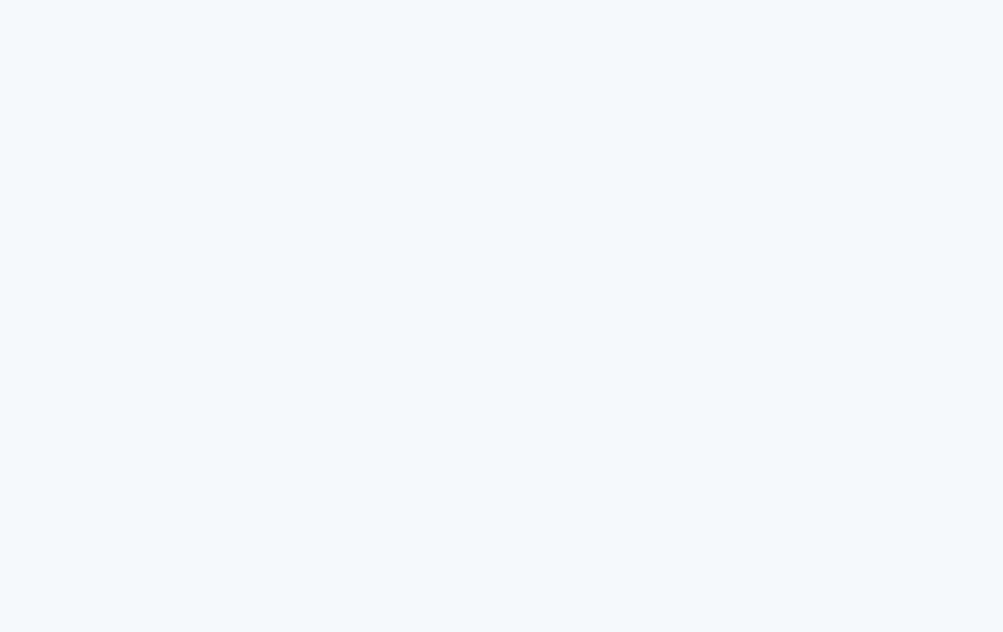
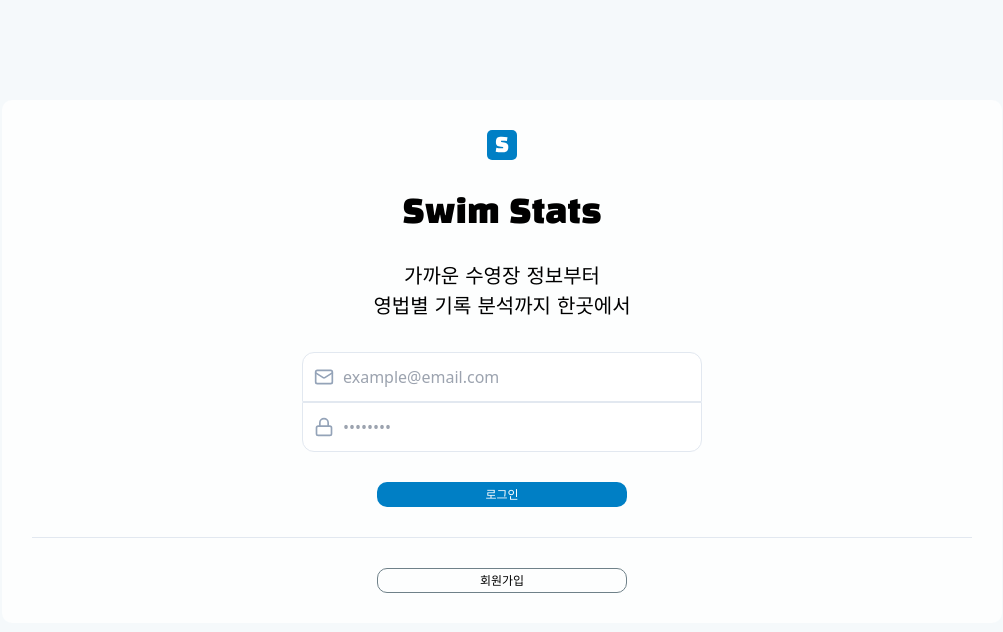
Before and after one commit to alswn1/swim-stats, a React (Vite) app: page /login in a window 1280 px wide. Before the commit this address had no page. Shown: the top 632 px of the page, without its empty margins (138-1141 px from the left). Built offline with nearby package versions, Linux system fonts and the light colour scheme; no server answers.

Commit message:
feat: 로그인, 로그아웃 구현
- supabase 연동
- 로그인, 로그아웃 구현

```diff
--- a/package.json
+++ b/package.json
@@ -10,6 +10,7 @@
     "preview": "vite preview"
   },
   "dependencies": {
+    "@supabase/supabase-js": "^2.97.0",
     "@types/jest": "^30.0.0",
     "lucide-react": "^0.575.0",
     "react": "^19.2.0",
--- a/src/App.tsx
+++ b/src/App.tsx
@@ -1,19 +1,60 @@
 import './App.css'
-import { Routes, Route } from 'react-router-dom'
+import { Routes, Route, Navigate } from 'react-router-dom'
+import { useEffect, useState } from 'react'
 import { PATHS } from './constants/paths'
+import { supabase } from './lib/supabase'
 import Home from './pages/Home'
 import Log from './pages/Log'
 import Map from './pages/Map'
 import Mypage from './pages/Mypage'
+import Login from './pages/auth/Login'
 
 function App() {
+  // 로그인 상태: null(확인중) -> false(로그아웃) -> true(로그인됨)
+  const [isLoggedIn, setIsLoggedIn] = useState<boolean | null>(null)
+
+  useEffect(() => {
+    // 처음 웹 로드될 때 이미 로그인된 사용자가 있는지 확인
+    supabase.auth.getSession().then(({ data }) => {
+      // session 있으면 true, 없으면 false
+      setIsLoggedIn(!!data.session)
+    })
+
+    // 로그인, 로그아웃 시 자동 감지 리스너
+    // 다른 탭에서도 실시간으로 반영
+    const { data: authListener } = supabase.auth.onAuthStateChange((event, session) => {
+      setIsLoggedIn(!!session)
+    })
+
+    // 컴포넌트 제거될 때 리스너 정리
+    return () => {
+      authListener?.subscription?.unsubscribe()
+    }
+  }, [])  // 웹 실행될 때 딱 한 번 실행
+
+  if (isLoggedIn === null) {
+    return <div>로딩 중...</div>
+  }
+
   return (
     <>
       <Routes>
-        <Route path={PATHS.HOME} element={<Home />} />
-        <Route path={PATHS.LOG} element={<Log />} />
-        <Route path={PATHS.MAP} element={<Map />} />
-        <Route path={PATHS.MYPAGE} element={<Mypage />} />
+        {isLoggedIn ? (
+          // 로그인 됨
+          <>
+            <Route path={PATHS.HOME} element={<Home />} />
+            <Route path={PATHS.LOG} element={<Log />} />
+            <Route path={PATHS.MAP} element={<Map />} />
+            <Route path={PATHS.MYPAGE} element={<Mypage />} />
+            <Route path='*' element={<Navigate to={PATHS.HOME} />} />
+          </>
+        ) : (
+          // 로그아웃 됨
+          <>
+            <Route path={PATHS.LOGIN} element={<Login />} />
+            <Route path='*' element={<Navigate to={PATHS.LOGIN} />} />
+          </>
+        )}
       </Routes>
     </>
   )
--- a/src/components/Button.css
+++ b/src/components/Button.css
@@ -5,3 +5,22 @@
   border-radius: 10px;
   color: white;
 }
+
+.Button_REGISTER {
+  width: 250px;
+  height: 25px;
+  border: 1px solid #6F8189;
+  border-radius: 10px;
+  font-size: 12px;
+}
+
+.Button_LOGIN {
+  width: 250px;
+  height: 25px;
+  font-size: 12px;
+  background-color: #007FC5;
+  color: white;
+  border-radius: 10px;
+  text-align: center;
+  margin: 0 auto;
+}
--- a/src/components/Button.tsx
+++ b/src/components/Button.tsx
@@ -2,13 +2,15 @@ import './Button.css'
 
 interface ButtonProps {
   text: string,
+  font: string,
   type: string,
+  loading: boolean,
   onClick: () => void,
 }
 
-const Button = ({ text, type, onClick }: ButtonProps) => {
+const Button = ({ text, font, type, loading, onClick }: ButtonProps) => {
   return (
-    <button onClick={onClick} className={`black-han Button Button_${type}`}>{text}</button>
+    <button onClick={onClick} disabled={loading} className={`${font} Button Button_${type}`}>{text}</button>
   )
 }
 
--- a/src/components/LogList.tsx
+++ b/src/components/LogList.tsx
@@ -5,7 +5,7 @@ import './LogList.css'
 const LogList = () => {
   return (
     <div className="LogList">
-      <Button text='새로운 수영 기록하기' type='NEW' onClick={() => { console.log('go to create new log page') }} />
+      <Button text='새로운 수영 기록하기' font='black-han' type='NEW' onClick={() => { console.log('go to create new log page') }} />
       <div className='list_wrapper do-hyeon'>
         <div className='list_category'>
           <div>날짜</div>
--- /dev/null
+++ b/src/components/LoginForm.css
@@ -0,0 +1,6 @@
+.LoginForm {
+ width: 400px;
+ display: flex;
+ flex-direction: column;
+ gap: 30px;
+}
--- /dev/null
+++ b/src/components/LoginForm.tsx
@@ -0,0 +1,80 @@
+import './LoginForm.css'
+import React, { useState } from 'react'
+import { Mail, Lock } from 'lucide-react'
+import { supabase } from '../lib/supabase'
+import Button from './Button'
+
+const LoginForm = () => {
+  const [email, setEmail] = useState('');
+  const [password, setPassword] = useState('');
+  const [loading, setLoading] = useState(false);
+  const [showToast, setShowToast] = useState(false);
+  const [errorMessage, setErrorMessage] = useState('');
+
+  const triggerToast = (msg: string) => {
+    setErrorMessage(msg);
+    setShowToast(true);
+
+    setTimeout(() => setShowToast(false), 1500);
+  }
+
+  const handleLogin = async (e: React.FormEvent) => {
+    e.preventDefault();
+    setLoading(true);
+
+    const { error } = await supabase.auth.signInWithPassword({
+      email,
+      password,
+    });
+
+    if (error) triggerToast('로그인에 실패했습니다.');
+    setLoading(false);
+  };
+
+  return (
+    <div className='relative'>
+      <form className='LoginForm' onSubmit={handleLogin}>
+        <div>
+          <div className="space-y-2">
+            <div className="relative">
+              <Mail className="absolute left-3 top-1/2 -translate-y-1/2 text-slate-400" size={20} />
+              <input
+                type="email"
+                required
+                className="w-full pl-10 pr-4 py-3 bg-white border border-slate-200 rounded-t-xl focus:ring-2 focus:ring-blue-500 focus:border-transparent outline-none transition-all"
+                placeholder="example@email.com"
+                value={email}
+                onChange={(e) => setEmail(e.target.value)}
+              />
+            </div>
+          </div>
+
+          <div className="space-y-2">
+            <div className="relative">
+              <Lock className="absolute left-3 top-1/2 -translate-y-1/2 text-slate-400" size={20} />
+              <input
+                type="password"
+                required
+                className="w-full pl-10 pr-4 py-3 bg-white border border-slate-200 rounded-b-xl focus:ring-2 focus:ring-blue-500 focus:border-transparent outline-none transition-all"
+                placeholder="••••••••"
+                value={password}
+                onChange={(e) => setPassword(e.target.value)}
+              />
+            </div>
+          </div>
+        </div>
+
+        <Button text={loading ? '로그인 중...' : '로그인'} font='do-hyeon' type='LOGIN' loading={loading} onClick={() => { }} />
+      </form>
+      {
+        showToast && (
+          <div className='absolute -top-80 left-1/2 -translate-x-1/2 bg-red-500 text-white px-4 py-2 rounded-lg text-sm animate-fade-in-up'>
+            {errorMessage}
+          </div>
+        )
+      }
+    </div>
+  )
+}
+
+export default LoginForm
--- /dev/null
+++ b/src/lib/supabase.ts
@@ -0,0 +1,6 @@
+import { createClient } from '@supabase/supabase-js';
+
+const supabaseUrl = import.meta.env.VITE_SUPABASE_URL;
+const supabaseAnonKey = import.meta.env.VITE_SUPABASE_ANON_KEY;
+
+export const supabase = createClient(supabaseUrl, supabaseAnonKey);
--- a/src/pages/Mypage.tsx
+++ b/src/pages/Mypage.tsx
@@ -1,9 +1,29 @@
 import Header from "../components/Header";
+import { supabase } from "../lib/supabase";
+import { useNavigate } from "react-router-dom";
+import { PATHS } from "../constants/paths";
 
 const Mypage = () => {
+
+  const navigate = useNavigate();
+
+  const handleLogout = async () => {
+    // supabase 로그아웃 (로컬스토리지 세션 삭제)
+    const { error } = await supabase.auth.signOut();
+
+    if (error) {
+      console.error('로그아웃 중 에러 발생: ', error.message);
+    } else {
+      // 로그아웃 성공 후 로그인 페이지로 이동
+      alert('로그아웃 되었습니다.');
+      navigate(PATHS.LOGIN);
+    }
+  }
+
   return (
     <div>
       <Header />
+      <button onClick={handleLogout} className="do-hyeon">로그아웃</button>
     </div>
   )
 }
--- /dev/null
+++ b/src/pages/auth/Login.css
@@ -0,0 +1,33 @@
+.Login {
+  width: 1000px;
+  background-color: #FDFEFE;
+
+  display: flex;
+  flex-direction: column;
+  gap: 30px;
+  justify-content: center;
+  align-items: center;
+  margin: 0 auto;
+  margin-top: 100px;
+  padding: 30px;
+
+  border-radius: 10px;
+}
+
+.Login .title_wrapper {
+  display: flex;
+  flex-direction: column;
+  text-align: center;
+}
+
+.Login .title_wrapper .title {
+  font-size: 32px;
+}
+
+.Login .title_wrapper .sub_title {
+  font-size: 20px;
+}
+
+.Login hr {
+
+}
--- a/src/pages/auth/Login.tsx
+++ b/src/pages/auth/Login.tsx
@@ -1,7 +1,24 @@
+import './Login.css'
+import { ICON_SVG } from '../../constants/assets';
+import LoginForm from '../../components/LoginForm';
+import Button from '../../components/Button';
+import { Navigate } from 'react-router-dom';
+import { PATHS } from '../../constants/paths';
+
 const Login = () => {
   return (
-    <div>
-      Login
+    <div className="Login">
+      <div dangerouslySetInnerHTML={{ __html: ICON_SVG }} />
+      <div className='black-han title_wrapper'>
+        <div className='title'>Swim Stats</div><br />
+        <div className='do-hyeon sub_title'>
+          <span>가까운 수영장 정보부터<br />
+            영법별 기록 분석까지 한곳에서</span>
+        </div>
+      </div>
+      <LoginForm />
+      <hr className='w-full border-t border-slate-200' />
+      <Button text='회원가입' font='do-hyeon' type='REGISTER' loading={false} onClick={() => { <Navigate to={PATHS.REGISTER} /> }} />
     </div>
   )
 }
```
Also changed, not shown: 1 other file (tests, documents, lock files or other folders).
